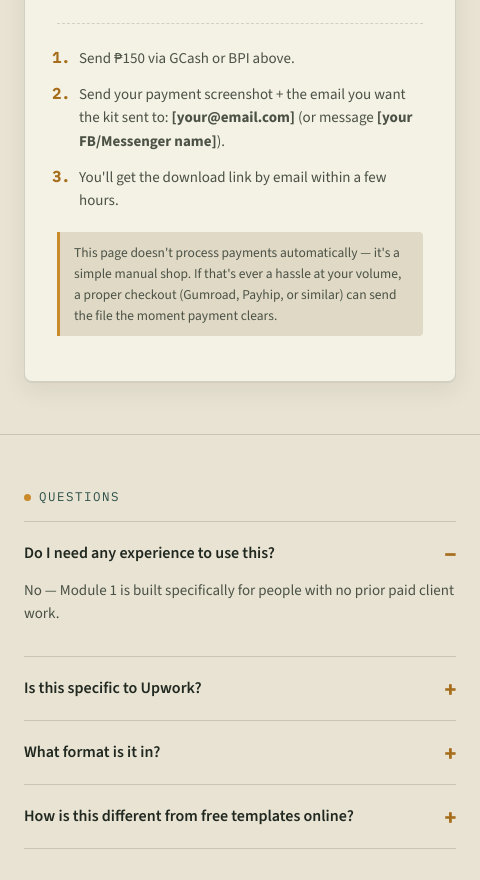
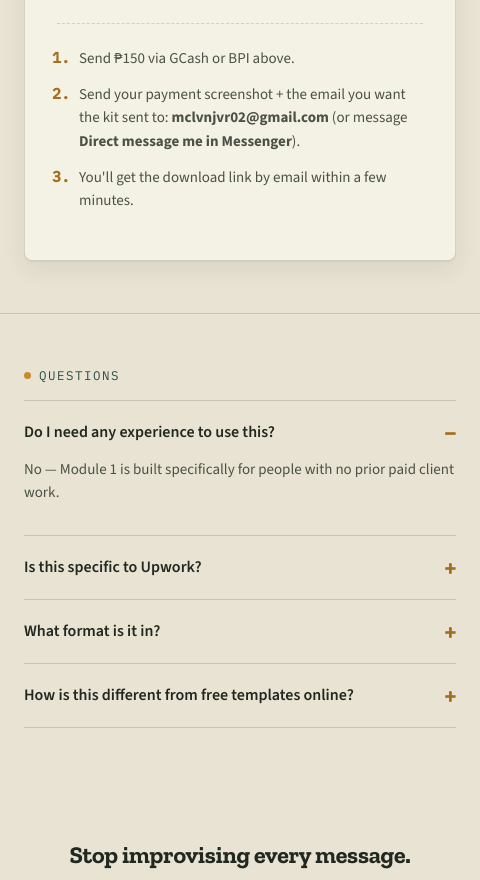
Before and after one commit to mcalvinjavier/mcalvinjavier.github.io, an Electron app: page client-kit.html in a window 480 px wide. Shown: the part 2777-3657 px from the top of the page. Drawn offline with nearby package versions, Linux system fonts and the light colour scheme.

Commit message:
Update and rename index (1).html to client-kit.html

```diff
--- a/index (1).html
+++ b/client-kit.html
@@ -411,11 +411,11 @@
       <ol class="steps">
         <li>Send ₱150 via GCash or BPI above.</li>
         <!-- EDIT ME: replace with your real contact -->
-        <li>Send your payment screenshot + the email you want the kit sent to: <strong>[your@email.com]</strong> (or message <strong>[your FB/Messenger name]</strong>).</li>
-        <li>You'll get the download link by email within a few hours.</li>
+        <li>Send your payment screenshot + the email you want the kit sent to: <strong>mclvnjvr02@gmail.com</strong> (or message <strong>Direct message me in Messenger</strong>).</li>
+        <li>You'll get the download link by email within a few minutes.</li>
       </ol>
 
-      <p class="note">This page doesn't process payments automatically — it's a simple manual shop. If that's ever a hassle at your volume, a proper checkout (Gumroad, Payhip, or similar) can send the file the moment payment clears.</p>
+
     </div>
   </div>
 </section>
```
